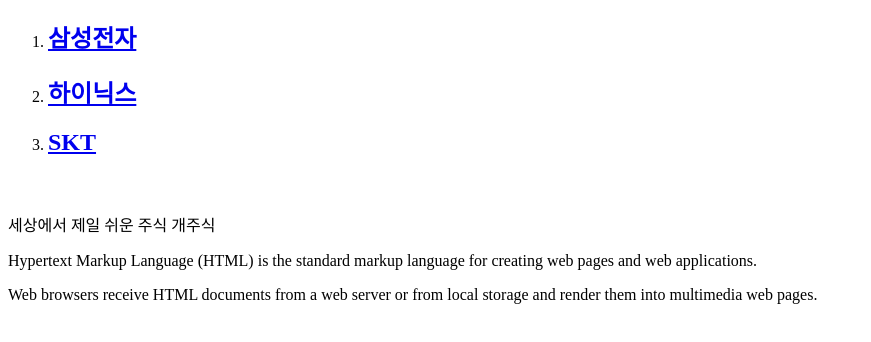
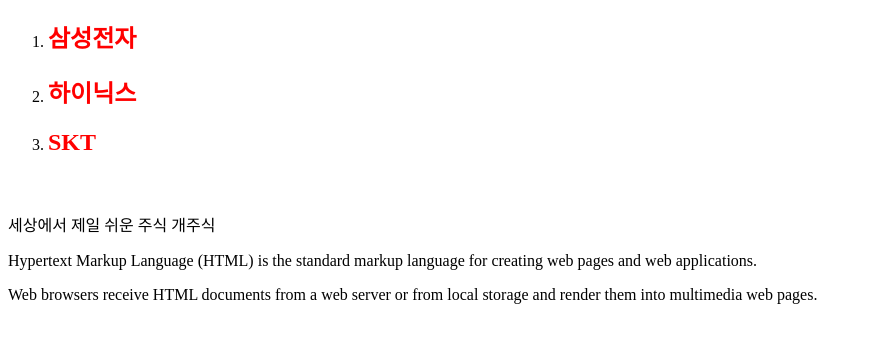
Before and after one commit to jongguri/dogstock, a plain HTML site: page index.html in a window 1280 px wide. Shown: the part 70-412 px from the top of the page, without its empty margins (0-871 px from the left). Drawn offline with Linux system fonts and the light colour scheme; a script that the page names is missing.

Commit message:
Update index.html

```diff
--- a/index.html
+++ b/index.html
@@ -5,8 +5,8 @@
   <meta charset="utf-8">
   <style>
   a {
-    color: "red";
-    text-decoration: "none";
+    color: red;
+    text-decoration: none;
   }
   </style>
 
```
